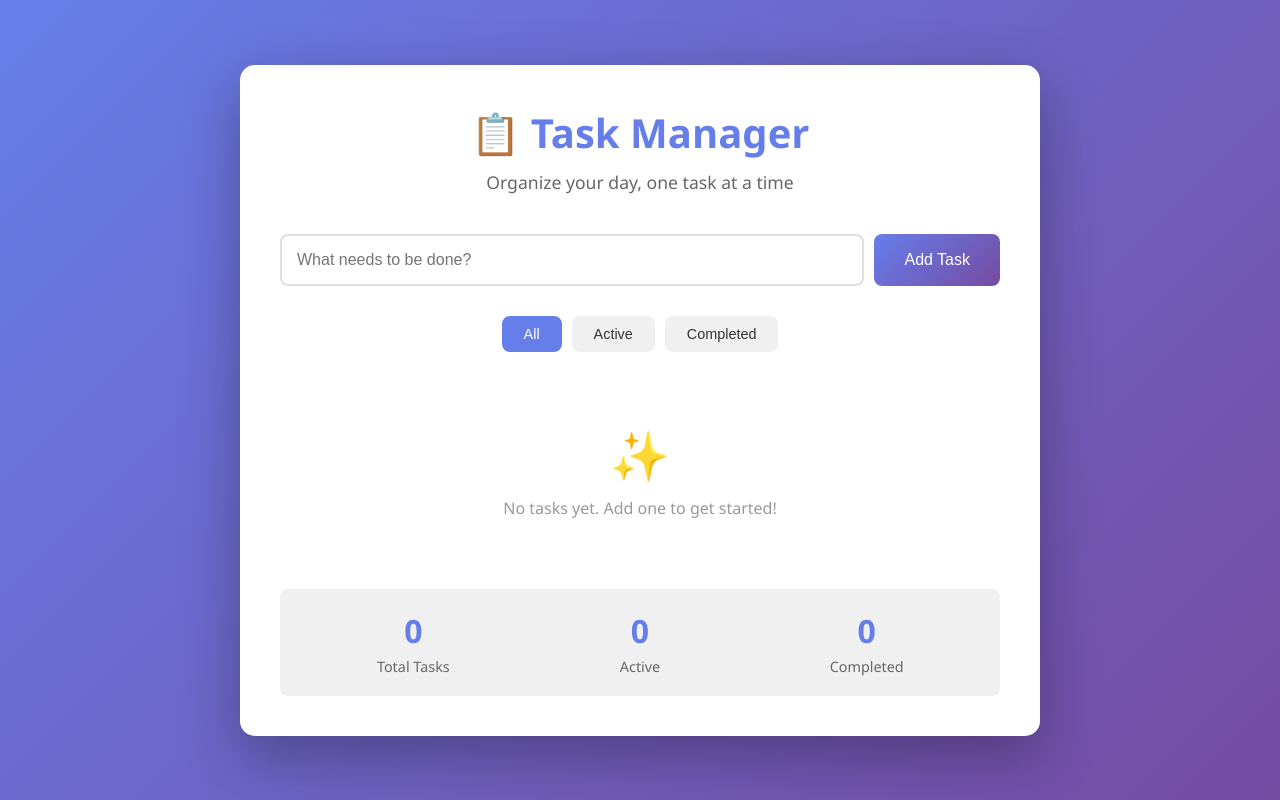
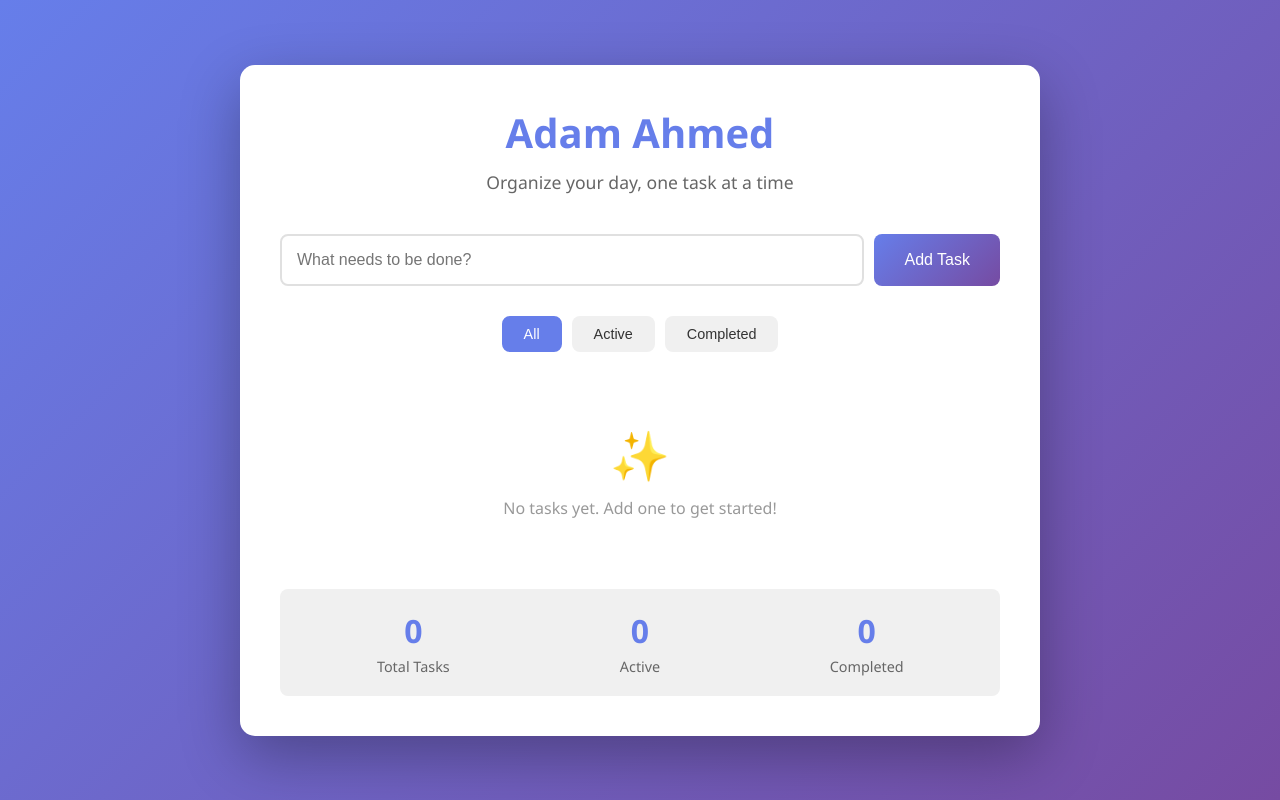
Before and after one commit to MECAIT/github_session, a plain HTML site: page index.html in a window 1280 px wide. Drawn offline with Linux system fonts and the light colour scheme.

Commit message:
Name Changed

```diff
--- a/index.html
+++ b/index.html
@@ -218,7 +218,7 @@
 <body>
     <div class="container">
         <header>
-            <h1>📋 Task Manager</h1>
+            <h1>Adam Ahmed</h1>
             <p class="subtitle">Organize your day, one task at a time</p>
         </header>
 
```
